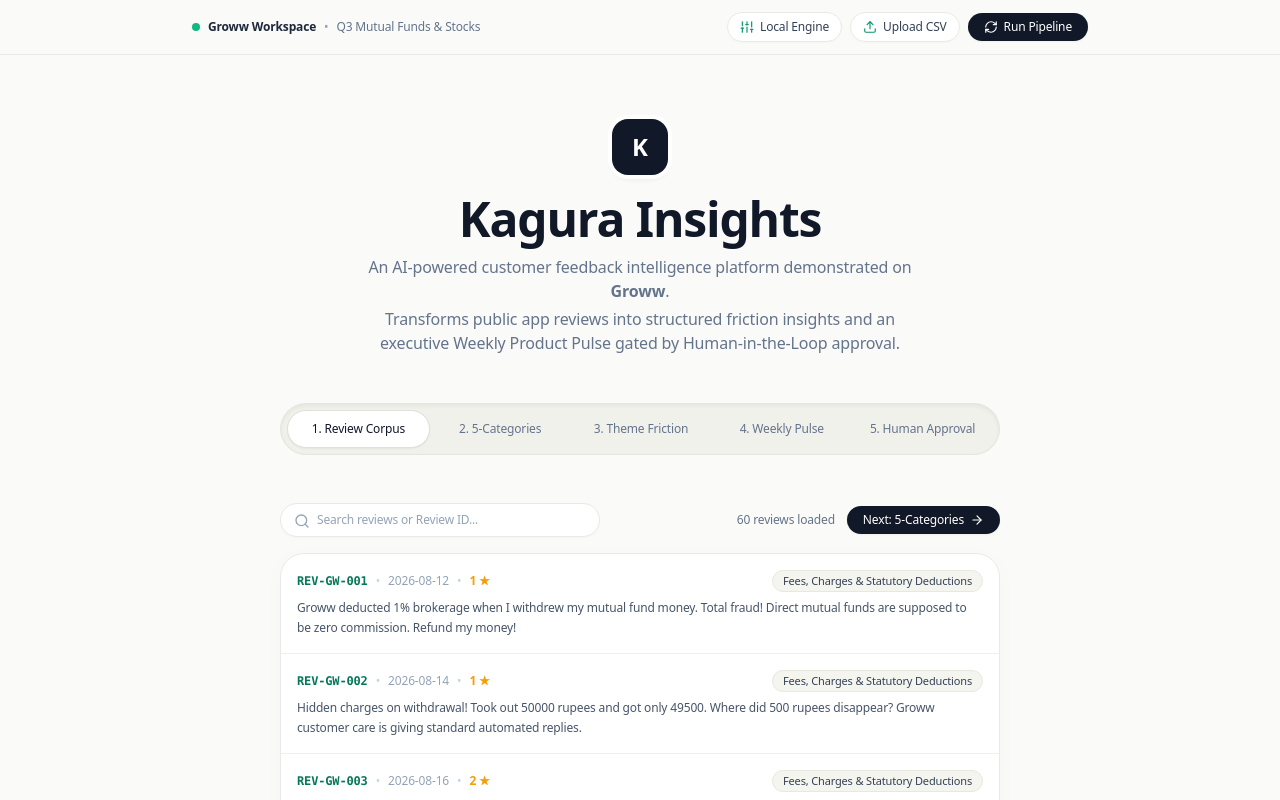
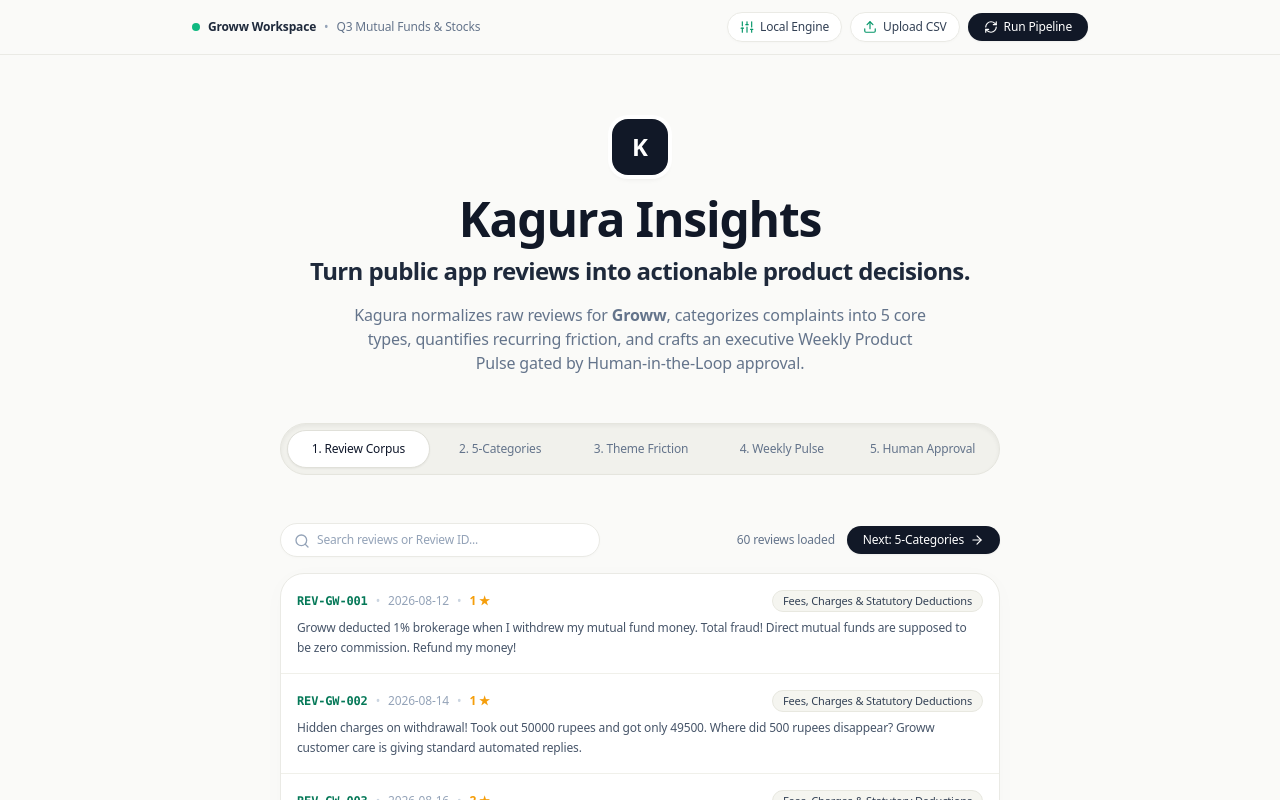
Before and after one commit to Eternal9294f/KaguraInsights, a Next.js app: page / in a window 1280 px wide. Shown: the top 800 px of the page. Built offline with nearby package versions, Linux system fonts and the light colour scheme.

Commit message:
feat: updated hero copy with Turn public app reviews into actionable product decisions

```diff
--- a/src/app/page.tsx
+++ b/src/app/page.tsx
@@ -251,12 +251,12 @@ export default function KaguraPeacefulApp() {
             <h1 className="text-4xl sm:text-5xl font-extrabold tracking-tight text-[#111827]">
               Kagura Insights
             </h1>
-
-            {/* EXACTLY TWO LINES DESCRIBING WHAT IT IS */}
-            <div className="text-slate-500 text-sm sm:text-base leading-relaxed space-y-1 max-w-xl mx-auto font-normal">
-              <p>An AI-powered customer feedback intelligence platform demonstrated on <strong>Groww</strong>.</p>
-              <p>Transforms public app reviews into structured friction insights and an executive Weekly Product Pulse gated by Human-in-the-Loop approval.</p>
-            </div>
+            <h2 className="text-xl sm:text-2xl font-semibold tracking-tight text-slate-800">
+              Turn public app reviews into actionable product decisions.
+            </h2>
+            <p className="text-slate-500 text-sm sm:text-base leading-relaxed max-w-xl mx-auto font-normal pt-1">
+              Kagura normalizes raw reviews for <strong>Groww</strong>, categorizes complaints into 5 core types, quantifies recurring friction, and crafts an executive Weekly Product Pulse gated by Human-in-the-Loop approval.
+            </p>
           </div>
         </div>
 
```
